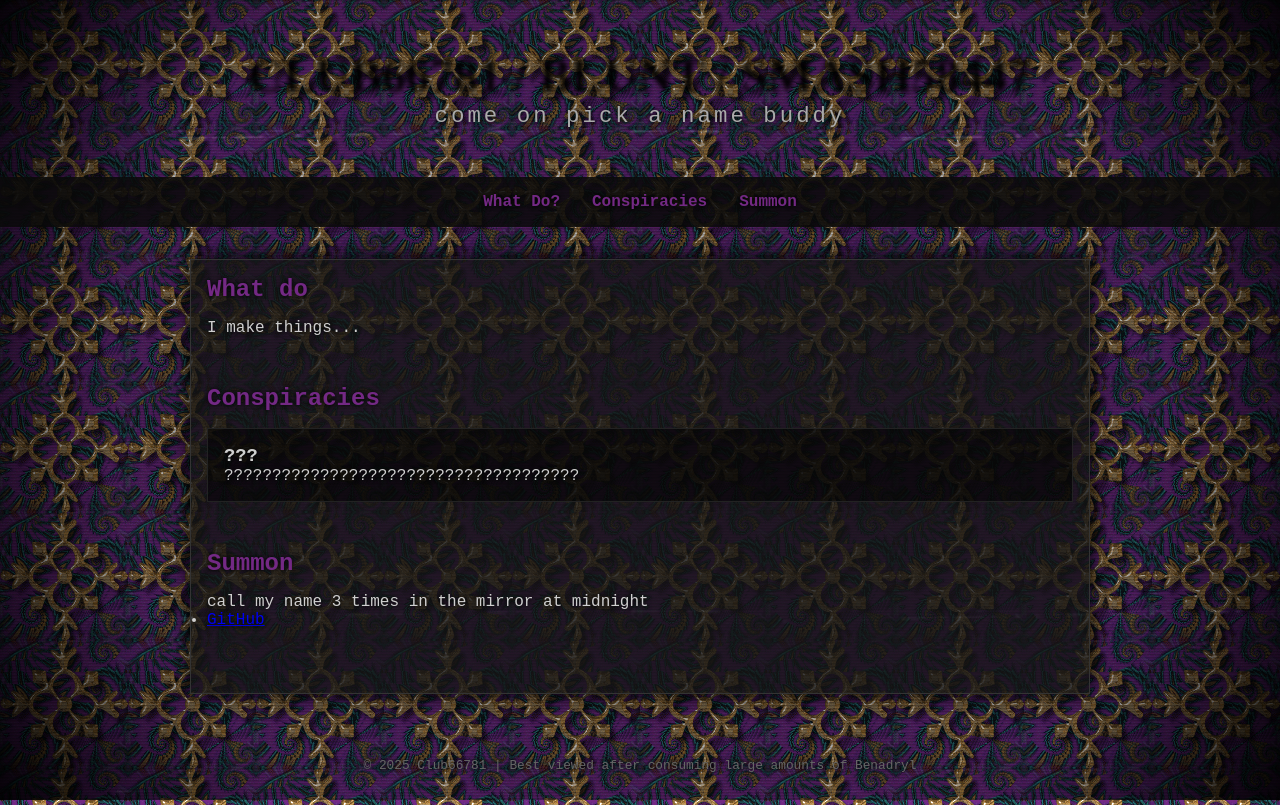
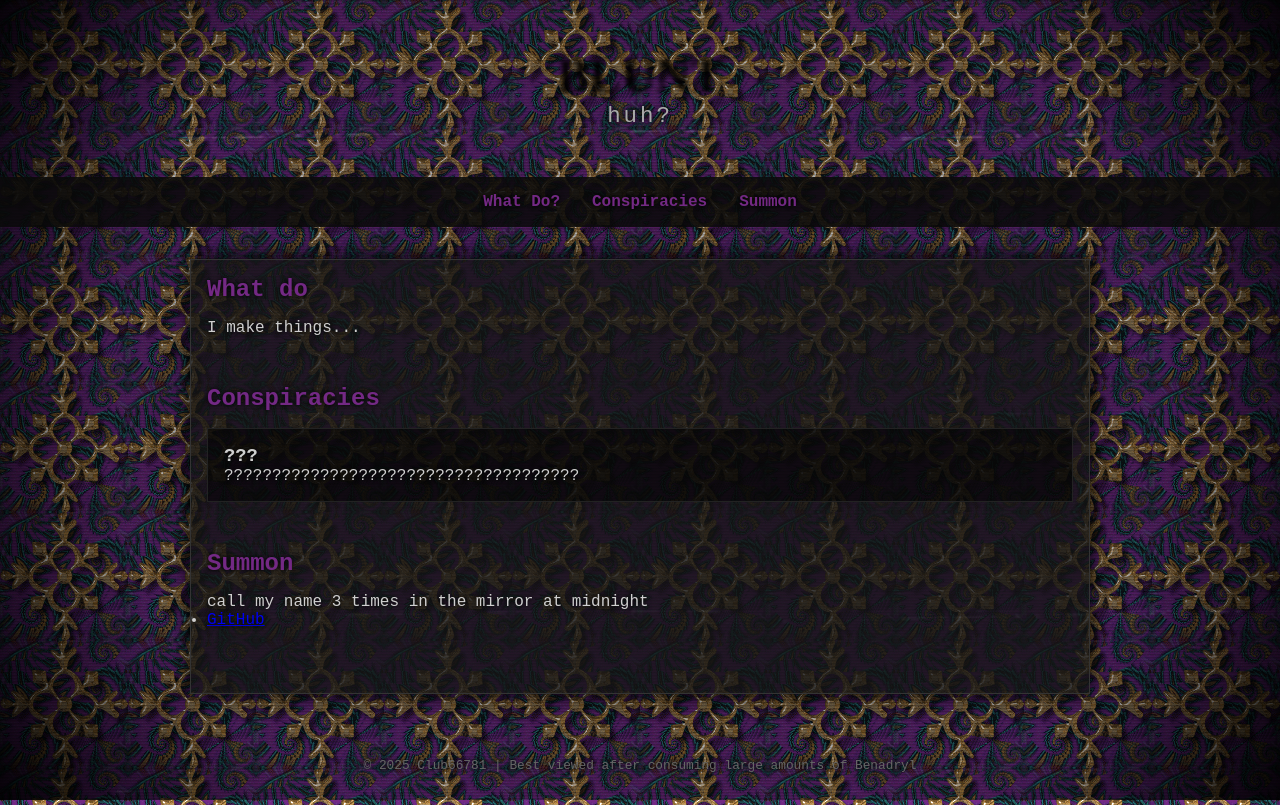
Before and after one commit to Club66781/club66781.github.io, a plain HTML site: page index.html in a window 1280 px wide. Drawn offline with Linux system fonts and the light colour scheme; a web font is replaced by a local one.

Commit message:
Update index.html

```diff
--- a/index.html
+++ b/index.html
@@ -12,8 +12,8 @@
   <div class="dark-overlay"></div>
 
   <header>
-    <h1>club66781 / blunt / smash58447</h1>
-    <p class="tagline">come on pick a name buddy</p>
+    <h1>blunt</h1>
+    <p class="tagline">huh?</p>
   </header>
 
   <nav>
```
